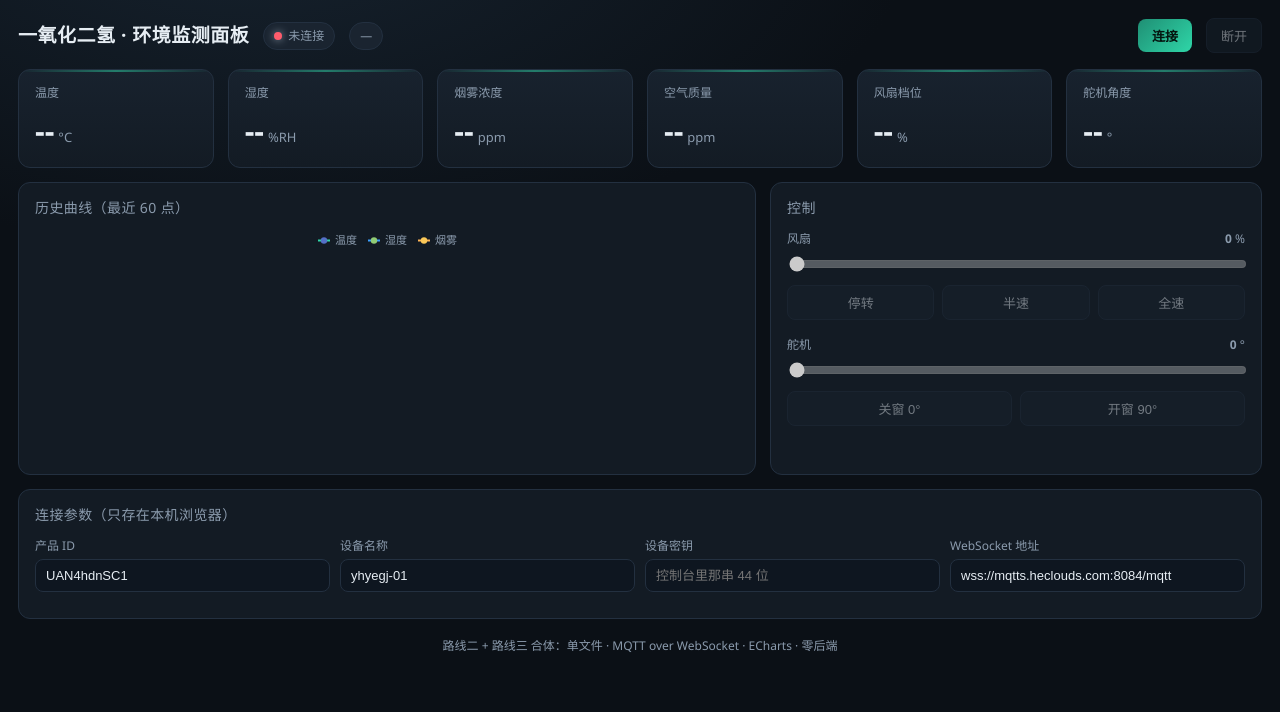
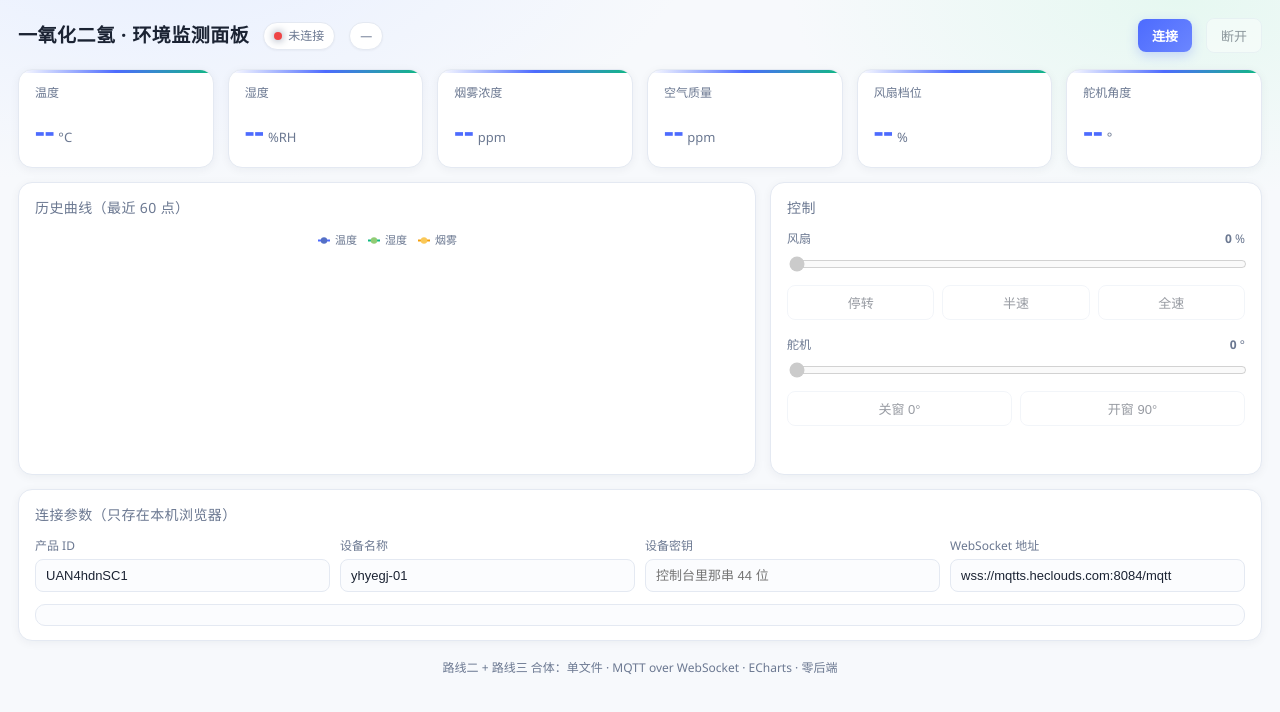
Before and after one commit to HJZ0810/H2O, a plain HTML site: page web/dashboard.html in a window 1280 px wide. Drawn offline with nearby package versions, Linux system fonts and the light colour scheme.

Commit message:
fix(ui): 小屏顶栏去重；补帧缓冲校验和用于验收取证
- 顶栏状态文字与标题胶囊重复显示 OFF/ON，小屏只保留彩色圆点
- UiDebug 增加 framebuf FNV 校验和，key 前后对比可证明是否真的重绘
- 结论：此前判定为'选中项不重绘'是取屏工具反复开关串口触发复位导致的误报，
  同一会话内按键再取屏，选中项与高亮一致
- web/dashboard.html 改为浅色（白底 + 蓝主色 + 绿色点缀）

```diff
--- a/web/dashboard.html
+++ b/web/dashboard.html
@@ -8,40 +8,48 @@
 <script src="https://cdn.jsdelivr.net/npm/echarts@5.5.1/dist/echarts.min.js"></script>
 <style>
   :root{
-    --bg:#0b1016; --panel:#131b24; --panel2:#18222e; --line:#233040;
-    --text:#e6edf3; --dim:#8b9bad; --accent:#2fd6a8; --accent2:#3aa0ff;
-    --warn:#ffb454; --danger:#ff5c6c;
+    --bg:#f7f9fc; --panel:#ffffff; --panel2:#ffffff; --line:#e4e9f2;
+    --text:#1b2333; --dim:#6b7891; --accent:#10b981; --accent2:#4d6bfe;
+    --warn:#f59e0b; --danger:#ef4444; --soft:#eef3ff;
   }
   *{box-sizing:border-box}
-  body{margin:0;background:radial-gradient(1200px 600px at 20% -10%,#16222e 0%,var(--bg) 55%);
-       color:var(--text);font:14px/1.5 "Segoe UI","PingFang SC","Microsoft YaHei",sans-serif;
+  body{margin:0;color:var(--text);
+       background:
+         radial-gradient(900px 420px at 12% -8%, #e8efff 0%, rgba(232,239,255,0) 60%),
+         radial-gradient(700px 360px at 92% 0%, #e6f8f1 0%, rgba(230,248,241,0) 55%),
+         var(--bg);
+       font:14px/1.5 "Segoe UI","PingFang SC","Microsoft YaHei",sans-serif;
        min-height:100vh;padding:18px}
   header{display:flex;align-items:center;gap:14px;flex-wrap:wrap;margin-bottom:16px}
   h1{font-size:19px;margin:0;font-weight:600;letter-spacing:.5px}
   .badge{display:inline-flex;align-items:center;gap:6px;padding:4px 10px;border-radius:999px;
-         background:#1a2430;border:1px solid var(--line);font-size:12px;color:var(--dim)}
+         background:#fff;border:1px solid var(--line);font-size:12px;color:var(--dim);
+         box-shadow:0 1px 2px rgba(27,35,51,.04)}
   .dot{width:8px;height:8px;border-radius:50%;background:var(--danger);box-shadow:0 0 8px currentColor}
   .dot.on{background:var(--accent);color:var(--accent)}
   .spacer{flex:1}
-  button{cursor:pointer;border:1px solid var(--line);background:var(--panel2);color:var(--text);
+  button{cursor:pointer;border:1px solid var(--line);background:#fff;color:var(--text);
          padding:7px 14px;border-radius:8px;font-size:13px;transition:.15s}
   button:hover{border-color:var(--accent);color:var(--accent)}
-  button.primary{background:linear-gradient(135deg,#1f8f74,#2fd6a8);border:0;color:#04140f;font-weight:600}
+  button.primary{background:linear-gradient(135deg,#4d6bfe,#6b86ff);border:0;color:#fff;font-weight:600;
+                  box-shadow:0 4px 12px rgba(77,107,254,.25)}
   button.primary:hover{filter:brightness(1.08)}
   button:disabled{opacity:.45;cursor:not-allowed}
   .grid{display:grid;gap:14px}
   .cards{grid-template-columns:repeat(auto-fit,minmax(150px,1fr))}
-  .card{background:linear-gradient(180deg,var(--panel2),var(--panel));border:1px solid var(--line);
-        border-radius:12px;padding:14px 16px;position:relative;overflow:hidden}
-  .card::after{content:"";position:absolute;inset:0 0 auto 0;height:2px;
-        background:linear-gradient(90deg,transparent,var(--accent),transparent);opacity:.5}
+  .card{background:#fff;border:1px solid var(--line);border-radius:14px;padding:14px 16px;
+        position:relative;overflow:hidden;box-shadow:0 2px 10px rgba(27,35,51,.05)}
+  .card::after{content:"";position:absolute;inset:0 0 auto 0;height:3px;
+        background:linear-gradient(90deg,rgba(77,107,254,0),var(--accent2),var(--accent))}
   .card .k{font-size:12px;color:var(--dim);display:flex;justify-content:space-between}
   .card .v{font-size:30px;font-weight:600;font-variant-numeric:tabular-nums;margin-top:6px}
   .card .v small{font-size:13px;color:var(--dim);font-weight:400;margin-left:4px}
+  .card .v{color:var(--accent2)}
   .card.warn .v{color:var(--warn)} .card.bad .v{color:var(--danger)} .card.ok .v{color:var(--accent)}
   .row{grid-template-columns:1.35fr .9fr}
   @media(max-width:900px){.row{grid-template-columns:1fr}}
-  .box{background:var(--panel);border:1px solid var(--line);border-radius:12px;padding:14px 16px}
+  .box{background:#fff;border:1px solid var(--line);border-radius:14px;padding:14px 16px;
+       box-shadow:0 2px 10px rgba(27,35,51,.05)}
   .box h2{font-size:14px;margin:0 0 12px;color:var(--dim);font-weight:500;letter-spacing:.4px}
   #chart{width:100%;height:230px}
   .ctrl{margin-bottom:16px}
@@ -51,11 +59,12 @@
   .btns button{flex:1}
   .cfg{display:grid;grid-template-columns:repeat(auto-fit,minmax(160px,1fr));gap:10px}
   .cfg label{font-size:12px;color:var(--dim);display:block;margin-bottom:4px}
-  .cfg input{width:100%;background:#0e1620;border:1px solid var(--line);color:var(--text);
+  .cfg input{width:100%;background:#fbfcfe;border:1px solid var(--line);color:var(--text);
              padding:8px 10px;border-radius:8px;font-size:13px}
   .cfg input:focus{outline:0;border-color:var(--accent2)}
-  .log{max-height:120px;overflow:auto;font:12px/1.6 ui-monospace,Consolas,monospace;color:var(--dim)}
-  .log b{color:var(--accent)}
+  .log{max-height:120px;overflow:auto;font:12px/1.6 ui-monospace,Consolas,monospace;color:var(--dim);
+       background:#fbfcfe;border:1px solid var(--line);border-radius:10px;padding:10px 12px}
+  .log b{color:var(--accent2)}
   footer{margin-top:18px;color:var(--dim);font-size:12px;text-align:center}
 </style>
 </head>
@@ -170,21 +179,22 @@ function initChart(){
   chart.setOption({
     backgroundColor:'transparent',
     grid:{left:38,right:12,top:24,bottom:24},
-    tooltip:{trigger:'axis',backgroundColor:'#131b24',borderColor:'#233040',
-             textStyle:{color:'#e6edf3',fontSize:12}},
-    legend:{data:['温度','湿度','烟雾'],textStyle:{color:'#8b9bad',fontSize:11},
+    tooltip:{trigger:'axis',backgroundColor:'#fff',borderColor:'#e4e9f2',
+             textStyle:{color:'#1b2333',fontSize:12},
+             extraCssText:'box-shadow:0 6px 20px rgba(27,35,51,.12);border-radius:10px'},
+    legend:{data:['温度','湿度','烟雾'],textStyle:{color:'#6b7891',fontSize:11},
             top:0,itemWidth:12,itemHeight:8},
     xAxis:{type:'category',show:false,data:[]},
-    yAxis:[{type:'value',axisLine:{lineStyle:{color:'#233040'}},
-            splitLine:{lineStyle:{color:'#1a2430'}},axisLabel:{color:'#8b9bad',fontSize:10}},
+    yAxis:[{type:'value',axisLine:{lineStyle:{color:'#e4e9f2'}},
+            splitLine:{lineStyle:{color:'#eef2f8'}},axisLabel:{color:'#6b7891',fontSize:10}},
            {type:'value',show:false}],
     series:[
       {name:'温度',type:'line',smooth:true,symbol:'none',data:[],
-       lineStyle:{width:2,color:'#2fd6a8'},areaStyle:{color:'rgba(47,214,168,.12)'}},
+       lineStyle:{width:2.5,color:'#4d6bfe'},areaStyle:{color:'rgba(77,107,254,.10)'}},
       {name:'湿度',type:'line',smooth:true,symbol:'none',data:[],
-       lineStyle:{width:2,color:'#3aa0ff'},areaStyle:{color:'rgba(58,160,255,.10)'}},
+       lineStyle:{width:2.5,color:'#10b981'},areaStyle:{color:'rgba(16,185,129,.10)'}},
       {name:'烟雾',type:'line',smooth:true,symbol:'none',yAxisIndex:1,data:[],
-       lineStyle:{width:2,color:'#ffb454'}}
+       lineStyle:{width:2.5,color:'#f59e0b'}}
     ]
   });
   addEventListener('resize', () => chart.resize());
```
Also changed, not shown: 2 other files.
